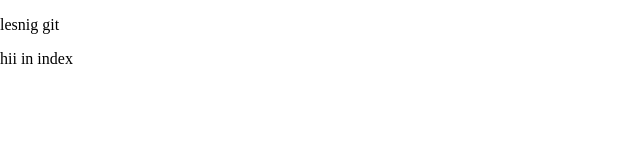
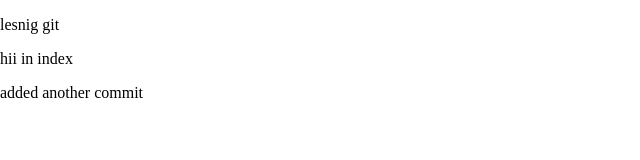
Before and after one commit to Zubichyperboss/Learning, a plain HTML site: page index.html in a window 1280 px wide. Shown: the whole page, without its empty margins (0-640 px from the left). Drawn offline with Linux system fonts and the light colour scheme.

Commit message:
added another para in main branch

```diff
--- a/index.html
+++ b/index.html
@@ -11,5 +11,6 @@
 <body>
     <p> lesnig git </p>
     <p> hii in index</p>
+    <P> added another commit </P>
 </body>
 </html>
```
